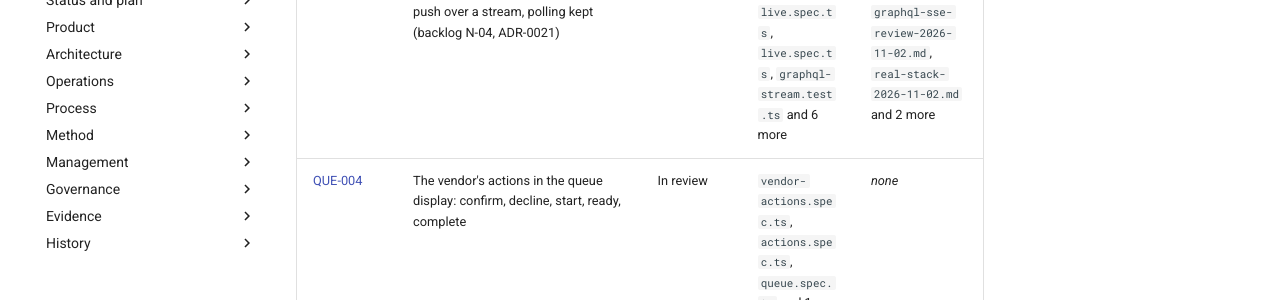
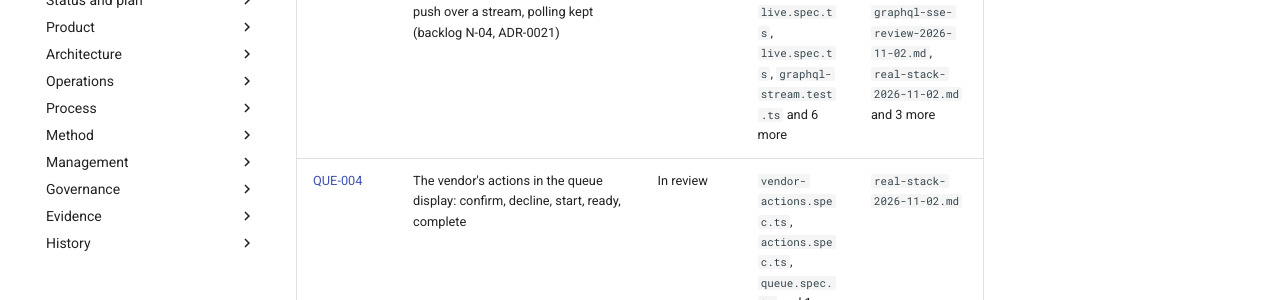
Before and after one commit to benjamin-hedrick/bakery-marketplace, an MkDocs documentation site: the page built from docs/product/backlog/TRACEABILITY.md, in a window 1280 px wide and 900 px high, scrolled down 5658 px. Shown: the part 153-453 px from the top of the window. Built offline with MkDocs 1.6.1 and Material for MkDocs 9.7.7, drawn with Linux system fonts in a browser that asks for light colours.

Commit message:
Regenerate the traceability table for the WI-QUE-004 evidence record
Co-Authored-By: Claude Sonnet 5.5 <noreply@anthropic.com>

```diff
--- a/docs/product/backlog/TRACEABILITY.md
+++ b/docs/product/backlog/TRACEABILITY.md
@@ -65,8 +65,8 @@ Of 54 work items marked Done: 29 are named by a test file, 18 by an evidence rec
 | [QA-002](WI-QA-002.md) | Quality metrics and scripted baselines | In progress | *none* | `latency-2026-10-30.md`, `quality-report-2026-10-30.md` |
 | [QUE-001](WI-QUE-001.md) | Order-status read-model (event-fed, not direct query) | Done | `vendor-orders.test.ts`, `VendorOrderReadModelTests.cs` | *none* |
 | [QUE-002](WI-QUE-002.md) | web-queue-display app — live UI | Done | `queue.spec.ts` | `ai-usage-2026-11-01.md` |
-| [QUE-003](WI-QUE-003.md) | Live updates to the vendor queue: push over a stream, polling kept (backlog N-04, ADR-0021) | Done | `vendor-live.spec.ts`, `live.spec.ts`, `graphql-stream.test.ts` and 6 more | `README.md`, `graphql-sse-review-2026-11-02.md`, `real-stack-2026-11-02.md` and 2 more |
-| [QUE-004](WI-QUE-004.md) | The vendor's actions in the queue display: confirm, decline, start, ready, complete | In review | `vendor-actions.spec.ts`, `actions.spec.ts`, `queue.spec.ts` and 1 more | *none* |
+| [QUE-003](WI-QUE-003.md) | Live updates to the vendor queue: push over a stream, polling kept (backlog N-04, ADR-0021) | Done | `vendor-live.spec.ts`, `live.spec.ts`, `graphql-stream.test.ts` and 6 more | `README.md`, `graphql-sse-review-2026-11-02.md`, `real-stack-2026-11-02.md` and 3 more |
+| [QUE-004](WI-QUE-004.md) | The vendor's actions in the queue display: confirm, decline, start, ready, complete | In review | `vendor-actions.spec.ts`, `actions.spec.ts`, `queue.spec.ts` and 1 more | `real-stack-2026-11-02.md` |
 | [SEC-001](WI-SEC-001.md) | Per-environment Key Vault + managed identity RBAC grants (Terraform) | Built | *none* | `baseline-2026-10-30.md` |
 | [SEC-003](WI-SEC-003.md) | Fail-fast startup validation for missing/malformed secrets | Done | *none* | *none* |
 | [TOOL-001](WI-TOOL-001.md) | Domain event payload records (/tools/event-schemas) | Done | `DomainEventPayloadsTests.cs` | *none* |
```
